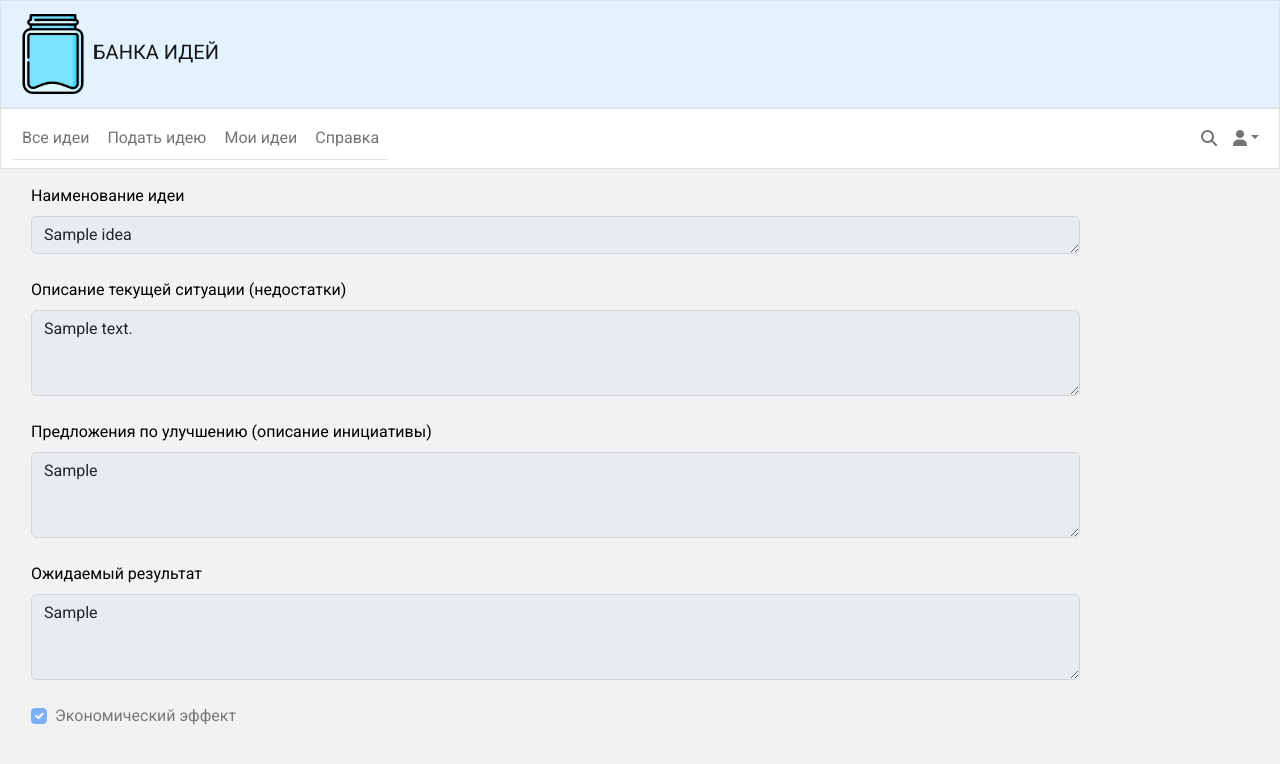
After one commit to sergeicastle/LFG_web-app, a Django app: page /post/1/ in a window 1280 px wide. The commit adds this page. Shown: the top 764 px of the page. Run offline with Django 4.2, Linux system fonts and the light colour scheme; tables that the repository leaves empty hold one stand-in row (values such as "Sample post"); some libraries are stand-ins or nearby versions.

Commit message:
сделал ссылки на информацию из базы данных, исправил мелкие недоработки в формате вывода всех идей

```diff
--- a/lfg/main/models.py
+++ b/lfg/main/models.py
@@ -1,5 +1,6 @@
 from datetime import datetime
 from django.db import models
+from django.urls import reverse
 
 
 # Create your models here.
@@ -17,3 +18,6 @@ class Ideas(models.Model):
     class Meta:
         verbose_name = 'Идея'
         verbose_name_plural = 'Идеи'
+
+    def get_absolute_url(self):
+        return reverse('post', kwargs={'post_id': self.pk})
--- a/lfg/main/templates/main/allideas.html
+++ b/lfg/main/templates/main/allideas.html
@@ -14,11 +14,11 @@
             {% for elem in ideas %}
             <div class="col">
                 <div class="card">
-                    <div class="card-header text-truncate">
-                        #{{ elem.id }} {{ elem.title }}
+                    <div class="card-header">
                         {% if elem.economic %}
-                            <a class="rounded float-end"><i class="fa-solid fa-ruble-sign"></i></a>
+                         <a class="rounded float-end"><i class="fa-solid fa-ruble-sign"></i></a>
                         {% endif %}
+                        <a class="nav-link text-truncate" href="{{ elem.get_absolute_url }}">#{{ elem.id }} {{ elem.title }}</a>
                     </div>
                     <div class="card-body">
                         <p class="card-text">{{ elem.offer }}</p>
--- /dev/null
+++ b/lfg/main/templates/main/post.html
@@ -0,0 +1,41 @@
+{% extends 'main/index.html' %}
+
+{% block home %}
+<a class="nav-link" href="{% url 'home' %}">Все идеи</a>
+{% endblock %}
+
+{% block create %}
+<a class="nav-link" href="{% url 'create' %}">Подать идею</a>
+{% endblock %}
+
+{% block main %}
+        <section class="content">
+        <form method="post">
+            <div class="pt-.5 ps-3">
+                {% csrf_token %}
+                <label class="form-label">Наименование идеи</label>
+                <textarea class="form-control" rows="1" disabled>{{post.title}}</textarea>
+                <label class="form-label pt-4">Описание текущей ситуации (недостатки)</label>
+                <textarea class="form-control" rows="3" disabled>{{post.description}}</textarea>
+                <label class="form-label pt-4">Предложения по улучшению (описание инициативы)</label>
+                <textarea class="form-control" rows="3" disabled>{{post.offer}}</textarea>
+                <label class="form-label pt-4">Ожидаемый результат</label>
+                <textarea class="form-control" rows="3" disabled>{{post.effect}}</textarea>
+                <div class="form-check pt-4">
+                {% if post.economic %}
+                      <input class="form-check-input" type="checkbox" value="" id="flexCheckCheckedDisabled" checked disabled>
+                      <label class="form-check-label" for="flexCheckCheckedDisabled">
+                        Экономический эффект
+                      </label>
+                {% else %}
+                      <input class="form-check-input" type="checkbox" value="" id="flexCheckDisabled" disabled>
+                      <label class="form-check-label" for="flexCheckDisabled">
+                        Экономический эффект
+                      </label>
+                {% endif %}
+                 </div>
+                <span>{{ error }}</span>
+            </div>
+        </form>
+        </section>
+{% endblock %}
--- a/lfg/main/urls.py
+++ b/lfg/main/urls.py
@@ -5,4 +5,5 @@ from .views import *
 urlpatterns = [
     path('', allideas, name='home'),
     path('createidea', createidea, name='create'),
+    path('post/<int:post_id>/', show_post, name='post'),
 ]
--- a/lfg/main/views.py
+++ b/lfg/main/views.py
@@ -1,5 +1,5 @@
 from django.http import HttpResponseNotFound
-from django.shortcuts import render, redirect
+from django.shortcuts import render, redirect, get_object_or_404
 from .models import Ideas
 from .forms import IdeasForm
 
@@ -32,3 +32,14 @@ def createidea(request):
 
 def pageNotFound(request, exception):
     return HttpResponseNotFound('<h1>Страница не найдена</h1>')
+
+
+def show_post(request, post_id):
+    post = get_object_or_404(Ideas, pk=post_id)
+
+    context = {
+        'post': post,
+        'title': post.title,
+    }
+
+    return render(request, 'main/post.html', context=context)
```
Also changed, not shown: lfg/main/static/main/css/styles.css (line endings or trailing spaces).
